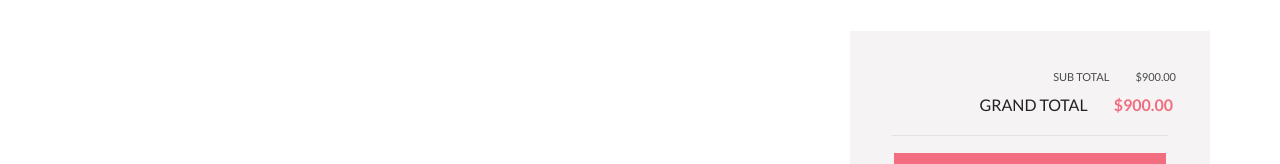
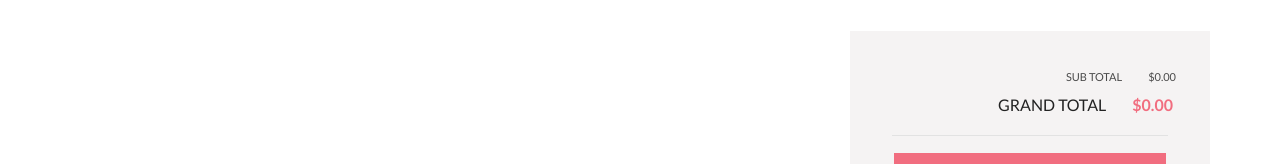
Before and after one commit to shytsko/frontend, a React (Create React App) app in the folder react/homework8/: page /cart in a window 1280 px wide. Shown: the part 634-798 px from the top of the page. Built offline with nearby package versions, Linux system fonts and the light colour scheme.

Commit message:
Add calculate total amaunt

```diff
--- a/react/homework8/src/components/cart/FormCheckout.js
+++ b/react/homework8/src/components/cart/FormCheckout.js
@@ -1,6 +1,6 @@
 function FormCheckout({ subTotalAmount, grandTotalAmaunt }) {
     return (
-        <form className="form-checkout">
+        <form className="form-checkout" onSubmit={(e) => { e.preventDefault(); }}>
             <p className="form-checkout__subtotal">
                 SUB TOTAL<span>${subTotalAmount.toFixed(2)}</span>
             </p>
@@ -8,7 +8,7 @@ function FormCheckout({ subTotalAmount, grandTotalAmaunt }) {
                 GRAND TOTAL<span>${grandTotalAmaunt.toFixed(2)}</span>
             </p>
             <div className="form-checkout__separator" />
-            <button className="form-checkout__button animate-button" type="submit">
+            <button className="form-checkout__button animate-button">
                 PROCEED TO CHECKOUT
             </button>
         </form>
--- a/react/homework8/src/components/cart/FormShippin.js
+++ b/react/homework8/src/components/cart/FormShippin.js
@@ -1,6 +1,6 @@
 function FormShippin() {
     return (
-        <form className="form-shipping">
+        <form className="form-shipping" onSubmit={(e) => { e.preventDefault(); }}>
             <h4 className="form-shipping__title">SHIPPING ADRESS</h4>
             <input
                 type="text"
@@ -17,7 +17,7 @@ function FormShippin() {
                 className="form-shipping__input"
                 placeholder="Postcode / Zip"
             />
-            <button type="submit" className="form-shipping__button animate-button">
+            <button className="form-shipping__button animate-button">
                 GET A QUOTE
             </button>
         </form>
--- a/react/homework8/src/routes/CartPage.js
+++ b/react/homework8/src/routes/CartPage.js
@@ -6,6 +6,7 @@ import FormCheckout from "../components/cart/FormCheckout";
 
 function CartPage() {
     const products = useSelector((state) => state.cart.items);
+    const totalAmount = products.reduce((sum, item) => sum + item.quantity * item.price, 0)
 
     return (
         <>
@@ -15,7 +16,7 @@ function CartPage() {
                     <CartList products={products} />
                     <div className="forms-box">
                         <FormShippin />
-                        <FormCheckout subTotalAmount={900} grandTotalAmaunt={900} />
+                        <FormCheckout subTotalAmount={totalAmount} grandTotalAmaunt={totalAmount} />
                     </div>
                 </div>
             </section></>
```
